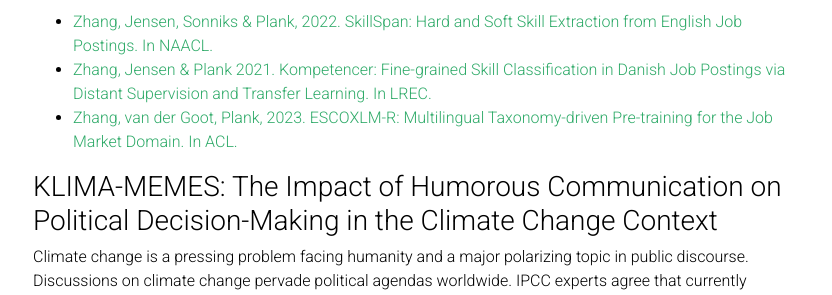
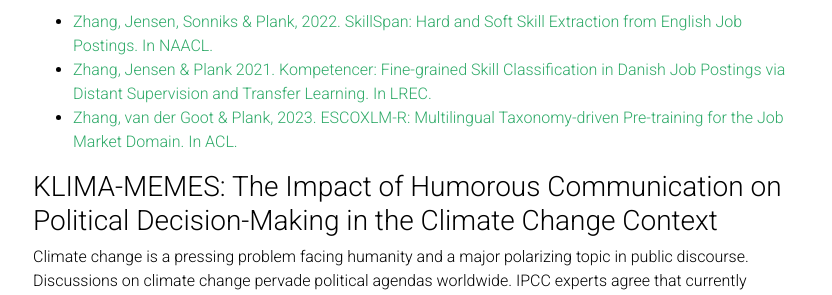
Before and after one commit to mainlp/mainlp.github.io, a Jekyll site: the page built from _pages/projects.md, in a window 1280 px wide and 900 px high, scrolled down 1806 px. Shown: the part 152-447 px from the top of the window, without its empty margins (222-1054 px from the left). Built offline with Jekyll 4.4.1, drawn with Linux system fonts in a browser that asks for light colours; emoji names are drawn with the system emoji font; comment, search, counter and statistics services are not loaded; a style sheet for code colours, icons or effects is not loaded.

```diff
--- a/_pages/projects.md
+++ b/_pages/projects.md
@@ -53,7 +53,7 @@ Job markets are about to undergo profound changes in the years to come. The skil
 Selected publications:
 - [Zhang, Jensen, Sonniks & Plank, 2022. SkillSpan: Hard and Soft Skill Extraction from English Job Postings. In NAACL.](https://aclanthology.org/2022.naacl-main.366/)
 - [Zhang, Jensen & Plank 2021. Kompetencer: Fine-grained Skill Classification in Danish Job Postings via Distant Supervision and Transfer Learning. In LREC.](https://aclanthology.org/2022.lrec-1.46/)
-- [Zhang, van der Goot, Plank, 2023. ESCOXLM-R: Multilingual Taxonomy-driven Pre-training for the Job Market Domain. In ACL.](https://aclanthology.org/2023.acl-long.662.pdf)
+- [Zhang, van der Goot & Plank, 2023. ESCOXLM-R: Multilingual Taxonomy-driven Pre-training for the Job Market Domain. In ACL.](https://aclanthology.org/2023.acl-long.662.pdf)
 
 
 
```
